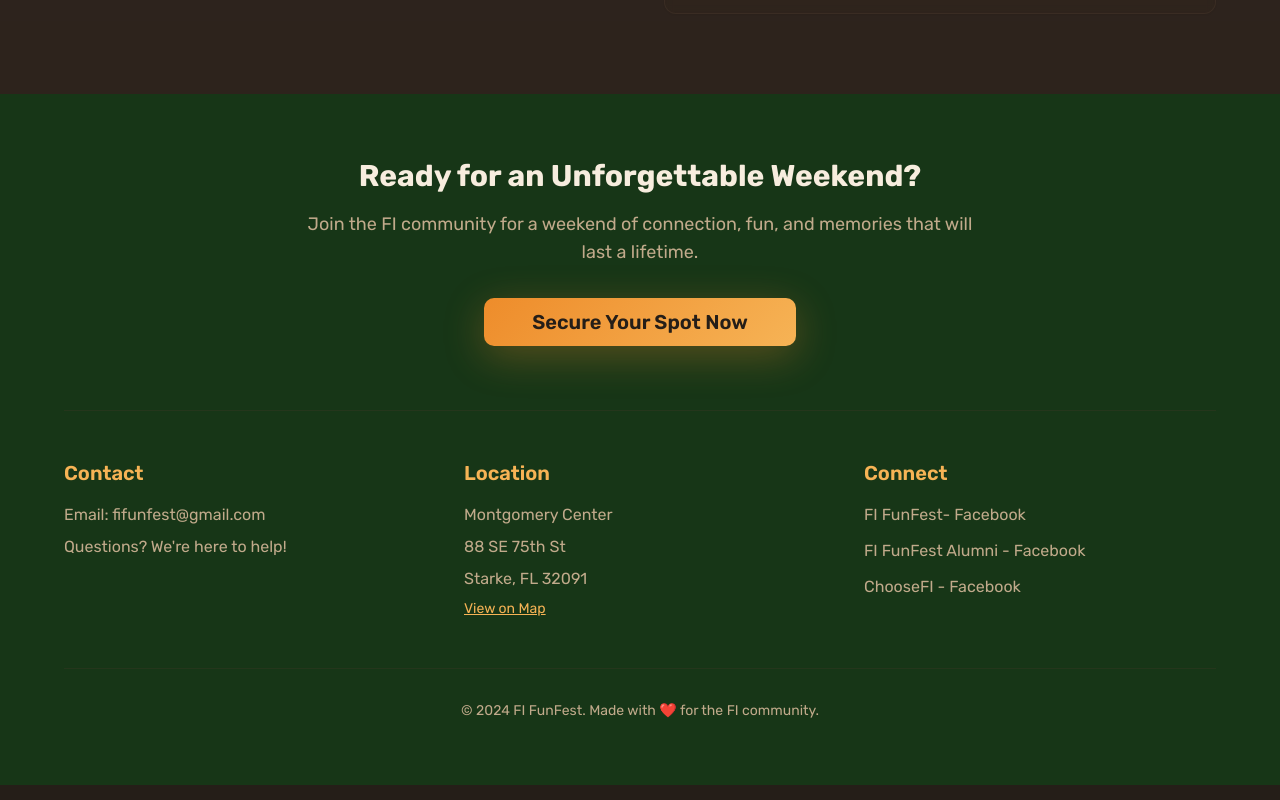
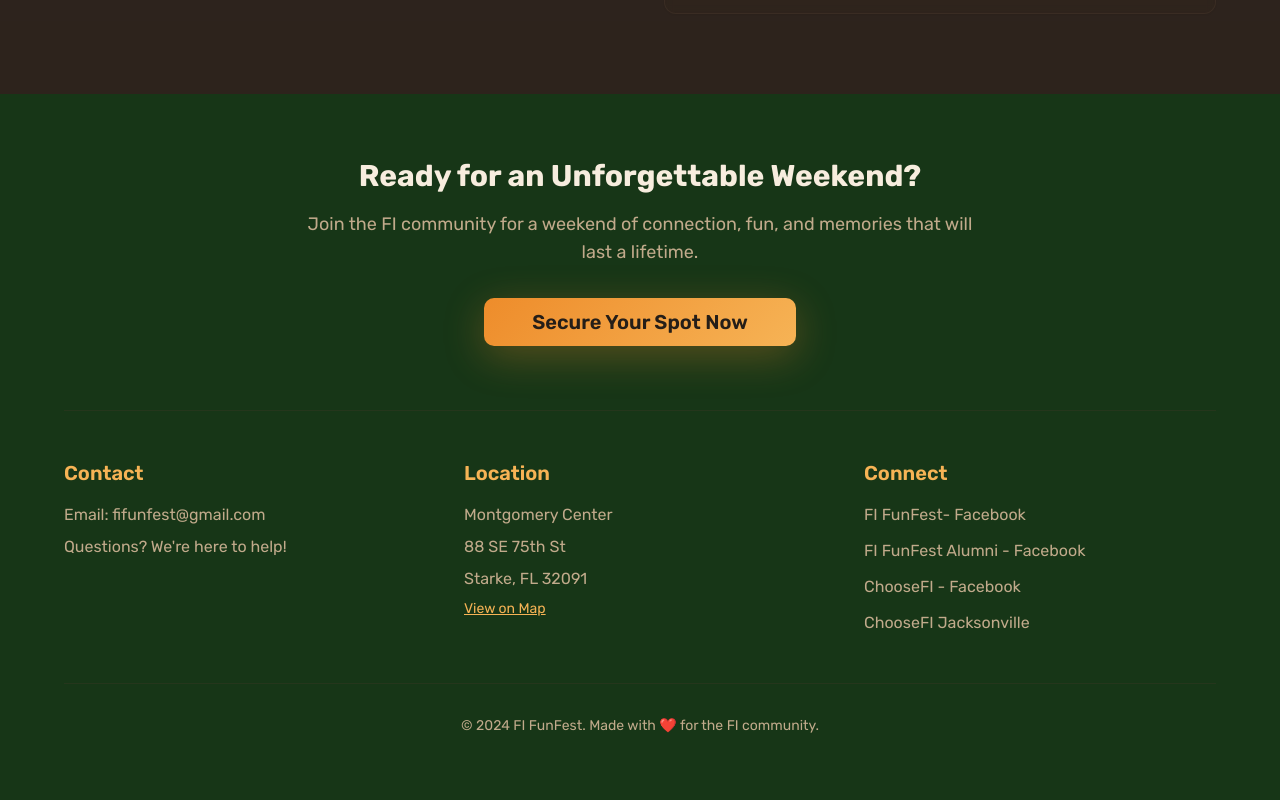
Before and after one commit to BradRollins/fifunfest, a React (Vite) app: page / in a window 1280 px wide. Shown: the part 5314-6114 px from the top of the page. Built offline with nearby package versions, Linux system fonts and the light colour scheme.

Commit message:
Updated Footer.tsx

```diff
--- a/src/components/Footer.tsx
+++ b/src/components/Footer.tsx
@@ -92,6 +92,14 @@ const Footer = () => {
                 >
                   ChooseFI - Facebook
                 </a>
+                 <a
+                  href="https://www.facebook.com/groups/365138723944607"
+                  target="_blank"
+                  rel="noopener noreferrer"
+                  className="block text-muted-foreground hover:text-accent transition-colors"
+                >
+                  ChooseFI Jacksonville
+                </a>
               </div>
             </div>
           </div>
```
